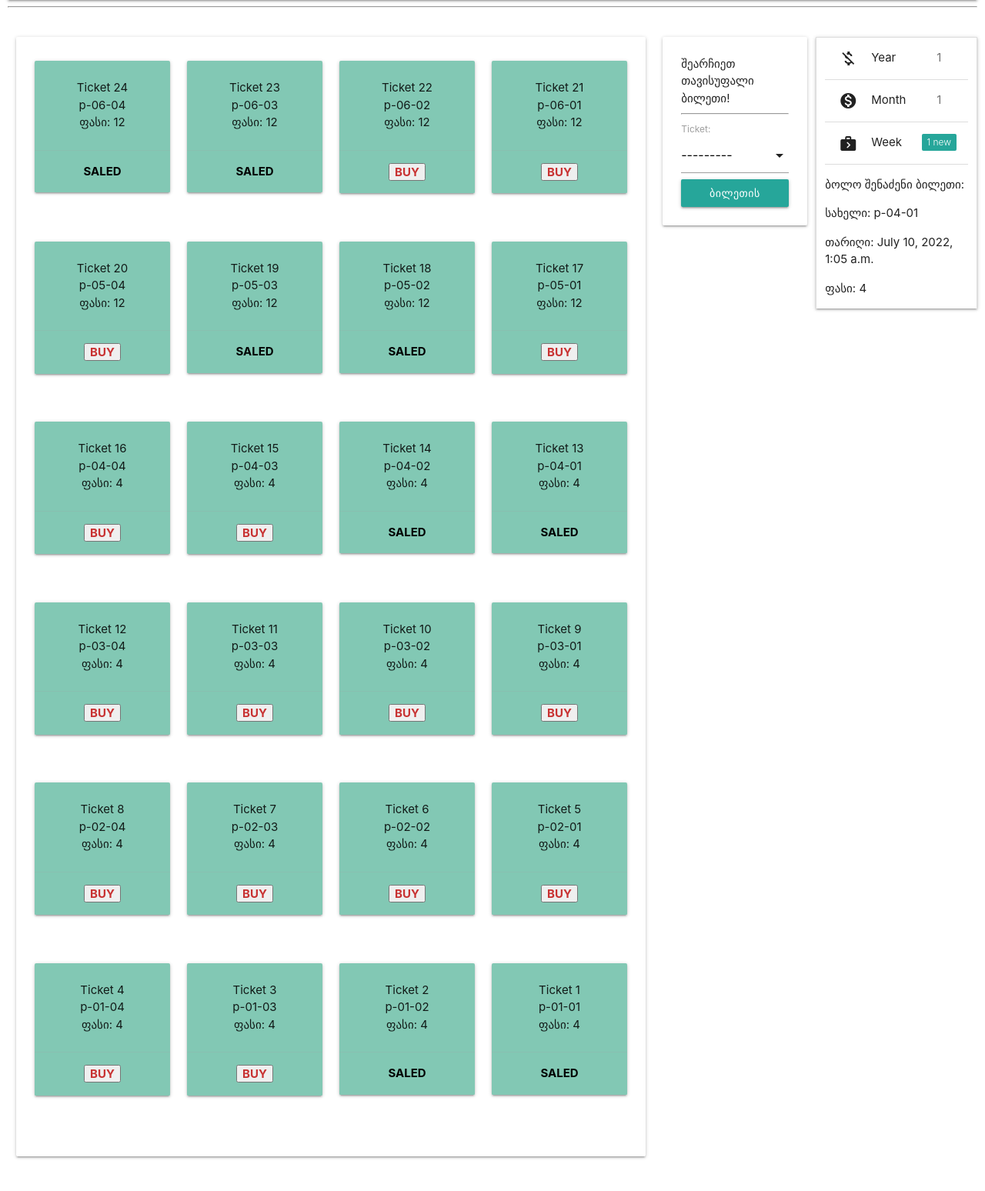
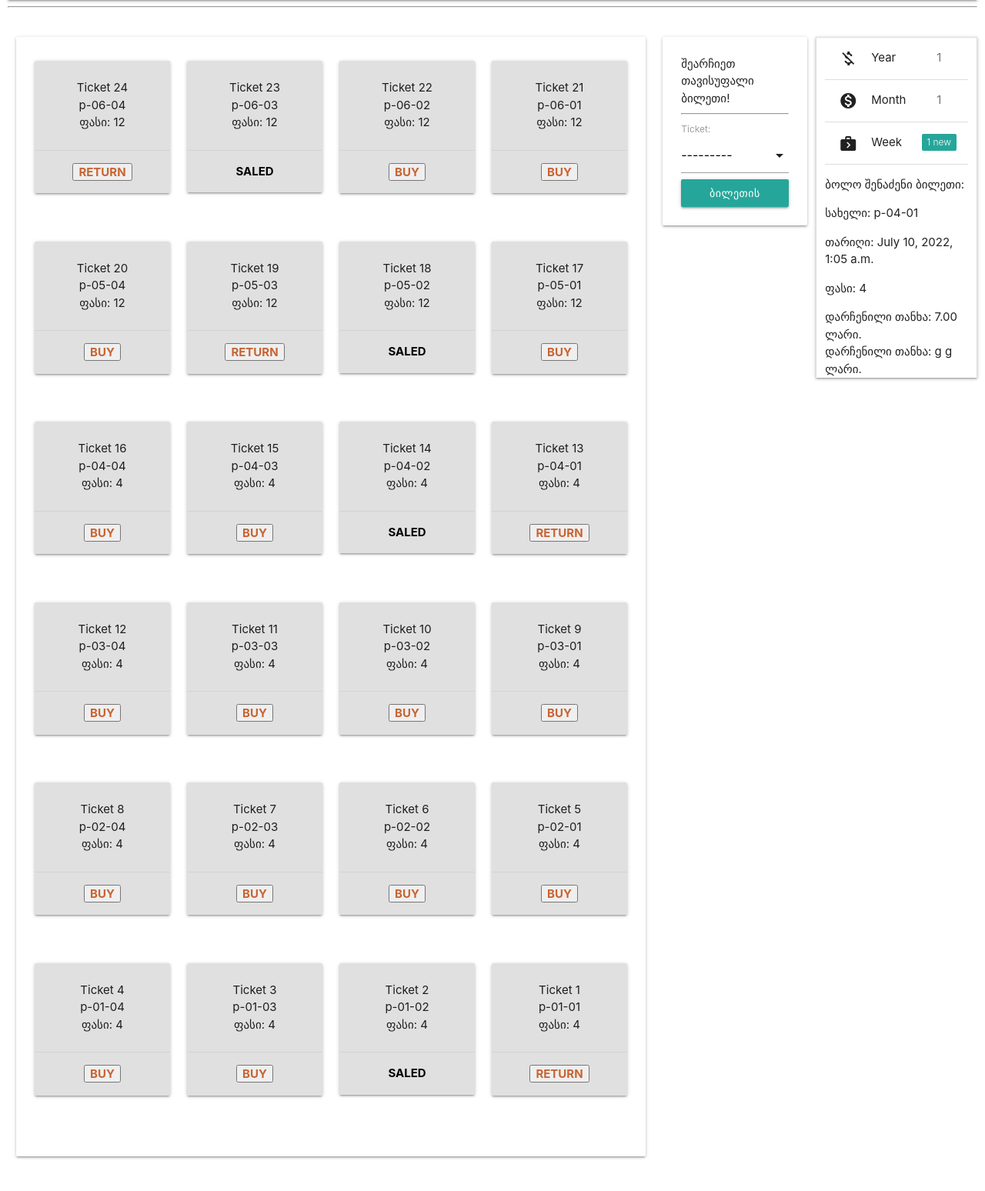
Before and after one commit to Giorgi1971/GraeyExamGio, a Django app: page /personal/ in a window 1280 px wide. Shown: the part 74-1622 px from the top of the page at 77% size. Run offline with Django 3.2, Linux system fonts and the light colour scheme; a user stored in the database is signed in; data comes from the database, SQL or seed files in the repository; both versions use the stored data as it was after the commit; some libraries are stand-ins or nearby versions.

Commit message:
This is change for GraeyExamGio. Added return Ticket.

```diff
--- a/graeyticket/templates/tickets/personal.html
+++ b/graeyticket/templates/tickets/personal.html
@@ -18,7 +18,7 @@
                     <div class="col s12 m3 l3 center">
                         <div class="row">
                             <div class="col s12">
-                                <div class="card" style="background-color: rgb(130,200,180);">
+                                <div class="card" style="background-color: #e0e0e0;">
                                     <div class="card-content">
                                         <p>Ticket {{ ticket.pk }}</p>
                                         <p>{{ ticket.name }}</p>
@@ -26,13 +26,22 @@
                                     </div>
                                     <div class="card-action">
                                         {% if ticket.orders %}
+                                            {% if ticket.orders.user == request.user %}
+                                            <form action="{% url 'tickets:return_ticket' %}" method="post">
+                                                {% csrf_token %}
+                                                <input type="hidden" name="return_ticket" value="{{ ticket.pk }}">
+                                                <input type="hidden" name="action" value="">
+                                                <input type="submit" style="color:rgb(200,100,50); font-weight: bold;" name="return_back" value="RETURN">
+                                            </form>
+                                            {% else %}
                                                 <span style="color: rgb(0,0,0); font-weight: bold;">SALED</span>
+                                            {% endif %}
                                         {% else %}
                                             <form action="{% url 'tickets:personal' %}" method="post">
                                                 {% csrf_token %}
                                                 <input type="hidden" name="ticket" value="{{ ticket.pk }}">
                                                 <input type="hidden" name="action" value="">
-                    <input type="submit" style="color:rgb(200,50,50); font-weight: bold;" name="buy" value="BUY">
+                                                <input type="submit" style="color:rgb(200,100,50); font-weight: bold;" name="buy" value="BUY">
                                             </form>
                                         {% endif %}
                                     </div>
@@ -44,13 +53,15 @@
                 </div>
                 {% endif %}
                 {% endfor %}
-
             </div>
         </div>
     </div>
 
     <!--    აქ ქვევით გვინდა ბილეთის შეძენა -->
     <div class="col s12 m2">
+        {% if messages %}
+        {{ messages.error }}
+        {% endif %}
         <div class="card">
             <div class="card-content">
                 <p>შეარჩიეთ თავისუფალი ბილეთი!</p>
@@ -117,6 +128,12 @@
                         <p><b>თქვენ ჯერ არ შეგიძენიათ ბილეთი.</b></p>
                         {% endif %}
                     </li>
+                    <li>
+                        დარჩენილი თანხა: {{ personal.salary }} ლარი.
+                    </li>
+                    <li>
+                        დარჩენილი თანხა: {{ request.user }} ლარი.
+                    </li>
                 </ul>
             </div>
         </div>
--- a/graeyticket/tickets/forms.py
+++ b/graeyticket/tickets/forms.py
@@ -11,6 +11,7 @@ class OrderModelForm1(forms.ModelForm):
         widgets = {'sale_date': DateTimeInput()}
         model = Order
         fields = ('ticket',)
+        # fields = '__all__'
 
     def __init__(self, *args, **kwargs):
         super(OrderModelForm1, self).__init__(*args, **kwargs)
--- a/graeyticket/tickets/urls.py
+++ b/graeyticket/tickets/urls.py
@@ -9,6 +9,7 @@ urlpatterns = [
     path('ind/', IndexView.as_view(), name='index'),
     path('', index, name='index'),
     path('tickets/', tickets, name='tickets'),
+    path('return_ticket/', return_ticket, name='return_ticket'),
     path('personal/', lr(personal), name='personal'),
     path('orders/', lr(order), name='order'),
     ]
--- a/graeyticket/tickets/views.py
+++ b/graeyticket/tickets/views.py
@@ -4,12 +4,14 @@ from django.core.handlers.wsgi import WSGIRequest
 from django.db.models import F, Sum, Count, Q
 from django.http import HttpResponse
 from django.shortcuts import render, get_object_or_404, redirect
+from requests import request
 from .forms import *
 from user.models import *
 from .models import *
 from django.views import generic
 from django.utils import timezone
 from django.views.generic import TemplateView
+from django.contrib import messages
 
 
 class IndexView(generic.ListView):
@@ -31,8 +33,41 @@ def index(request: WSGIRequest):
     return redirect('/tickets')
 
 
+def return_ticket(request: WSGIRequest):
+    order_form = OrderModelForm1()
+    q1 = request.POST.get('return_ticket')
+    if request.method == 'POST':
+        # order_form = OrderModelForm1(request.POST)
+        tick1 = Ticket.objects.all().get(pk=q1)
+        if tick1.orders:
+            user = tick1.orders.user
+            print(tick1.__dict__)
+            print(tick1.orders)
+            print(tick1.orders.user)
+            tick1.orders.delete()
+            tick1.status = Ticket.StatusType.FREE
+            user.salary += (tick1.price -1)
+            tick1.save()
+            user.save()
+            return redirect('tickets:personal')
+        else:
+            return HttpResponse('Not Valid')
+    else:
+        return HttpResponse('Hello, Not Post')
+
+
 def tickets(request: WSGIRequest):
-    ticket_list = Ticket.objects.all()
+    ticket_list = Ticket.objects.all().order_by('-pk')
+    #  ბილეთების გასუფთავება, ეგრევე უნდა გავაკომენტარო, როგორც კი გასუფთავდება.
+    # for i in ticket_list:
+    #     i.status = 'Free'
+    #     print (i)
+    #     try:
+    #         i.orders.delete()
+    #         print (i.orders)
+    #     except:
+    #         continue
+    #     i.save()
     context = {
         'ticket_list': ticket_list,
     }
@@ -40,36 +75,47 @@ def tickets(request: WSGIRequest):
 
 
 def personal(request: WSGIRequest) -> HttpResponse:
-    order_form1 = OrderModelForm1()
+    order_form = OrderModelForm1()
     q1 = request.POST.get('ticket')
     if request.method == 'POST':
         order_form = OrderModelForm1(request.POST)
         if order_form.is_valid():
-            order3 = order_form1.save(commit=False)
+            tt = Ticket.objects.all().get(pk=q1)
+            print(tt)
+            user = request.user
+            if user.salary >= tt.price:
+                user.salary -= tt.price
+            else:
+                # Want to return message error !!!!!!!!!!!!!!!!!!!!!!!!!!!!!! but not can
+                messages.error(request, 'Not eneaf Money.')
+                return redirect('tickets:personal')
+            order3 = order_form.save(commit=False)
             order3.user_id = request.user.id
-            order3.t_price = 1
+            # order3.t_price = 1
             if q1:
                 order3.ticket_id = request.POST['ticket']
             order3.save()
-            tt = Ticket.objects.all().get(pk=order3.ticket_id)
+
+            user.save()
             tt.status = Ticket.StatusType.SALED
             tt.save()
 
     personal_page: User = get_object_or_404(User.objects.all(), pk=request.user.id)
-    last = personal_page.orders.all().order_by('-sale_date')
+    last: Order = personal_page.orders.all().order_by('-sale_date')
     if len(last) > 0:
         last = last[0]
     now = timezone.now()
 
     person_salary_info = personal_page.orders.all().annotate(
-        earned_per_order=Sum('t_price')).aggregate(
+        earned_per_order=Sum('t_price')
+        ).aggregate(
         earned_money_year=Sum(
             'earned_per_order',
-            filter=Q(sale_date__gte=now - timezone.timedelta(days=865))
+            filter=Q(sale_date__gte=now - timezone.timedelta(days=365))
         ),
         washed_last_year=Count(
             'id',
-            filter=Q(sale_date__gte=now - timezone.timedelta(days=865))
+            filter=Q(sale_date__gte=now - timezone.timedelta(days=365))
         ),
         earned_money_month=Sum(
             'earned_per_order',
@@ -86,14 +132,13 @@ def personal(request: WSGIRequest) -> HttpResponse:
         washed_last_week=Count(
             'id',
             filter=Q(sale_date__gte=now - timezone.timedelta(days=7))
-        )
+        ),
     )
 
     ticket_list = Ticket.objects.all().order_by('-pk')
 
     return render(request, template_name='tickets/personal.html', context={
-        'form': order_form1,
-        'form': order_form1,
+        'form': order_form,
         'personal': personal_page,
         'ticket_list': ticket_list,
         'last': last,
```
Also changed, not shown: graeyticket/templates/tickets/tickets.html (+7 -8 lines), graeyticket/db.sqlite3. Lines whose indentation alone changed are shown as unchanged.
